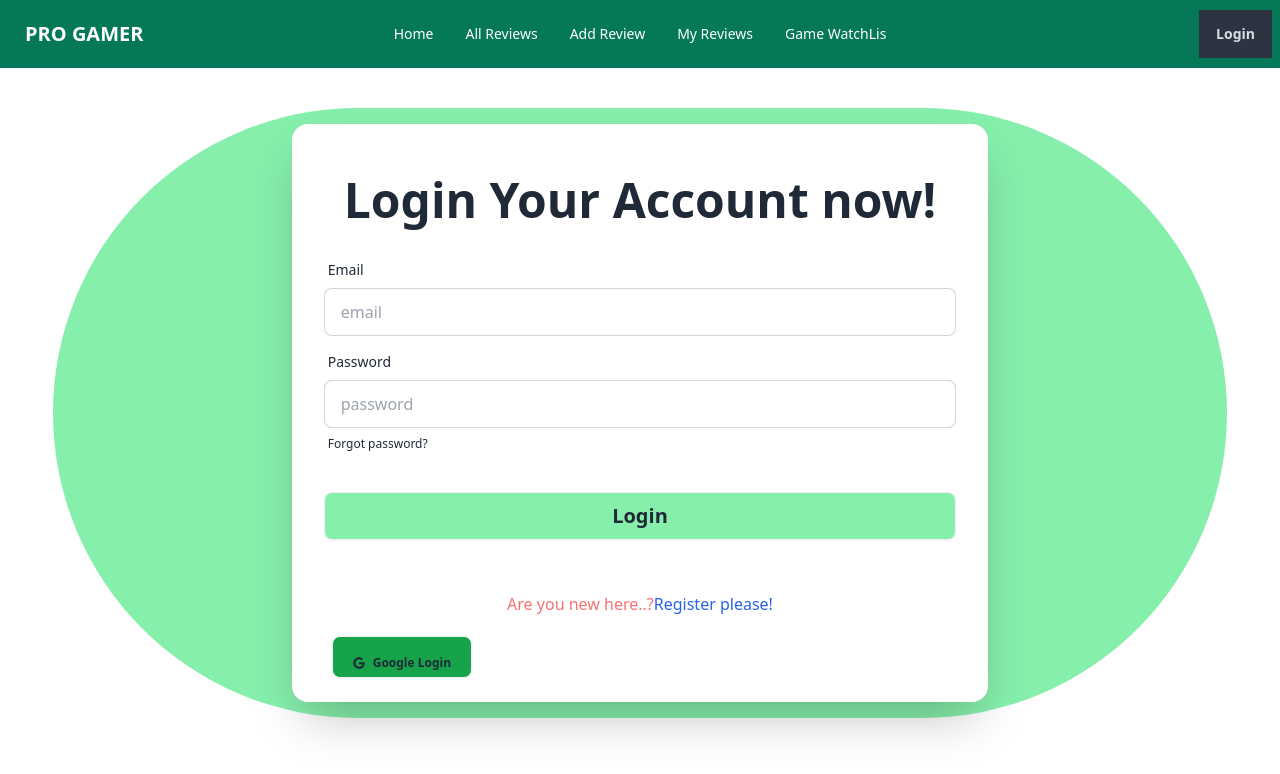
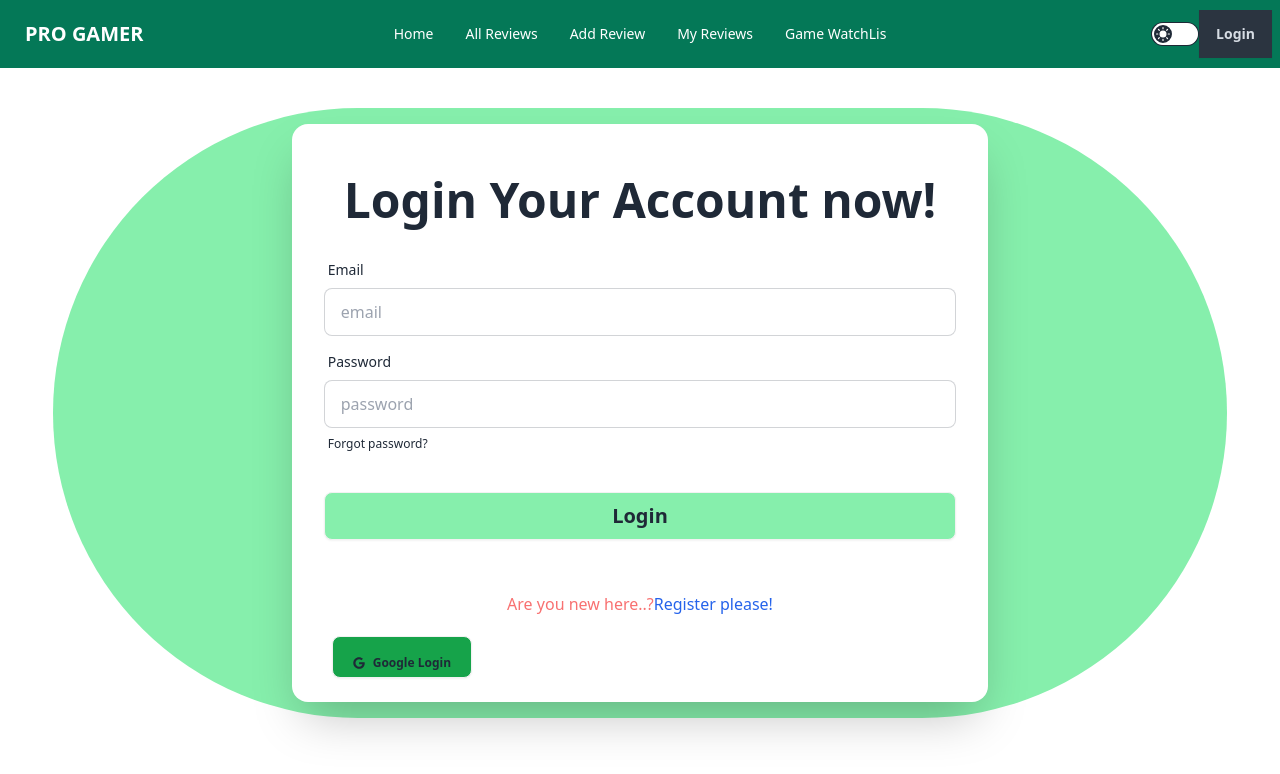
Before and after one commit to md-abu-naim/GamerPro-Client, a React (Vite) app: page /login in a window 1280 px wide. Shown: the top 774 px of the page. Built offline with nearby package versions, Linux system fonts and the light colour scheme; no server answers.

Commit message:
theme change

```diff
--- a/src/Components/MainLayout/Navbar.jsx
+++ b/src/Components/MainLayout/Navbar.jsx
@@ -1,12 +1,30 @@
-import { useContext } from "react";
+import { useContext, useEffect, useState } from "react";
 import { Link, NavLink } from "react-router";
 import { AuthContext } from "../../Provider/AuthProvider";
 import 'react-tooltip/dist/react-tooltip.css'
 import { Tooltip } from 'react-tooltip'
 
 const Navbar = () => {
+    const [theme, setTheme] = useState('light')
+    const { user, logOut } = useContext(AuthContext)
 
-    const { user, logOut } = useContext(AuthContext)
+
+    useEffect(() => {
+        localStorage.setItem('theme', theme)
+        const localTheme = localStorage.getItem('theme')
+        document.querySelector('html').setAttribute('data-theme', localTheme)
+        // console.log(localTheme);
+    }, [theme])
+
+    const handleToggle = (e) => {
+        // console.log(e.target.checked)
+        if(e.target.checked){
+            setTheme('dark')
+        }
+        else{
+            setTheme('light')
+        }
+    }
 
     const links = <>
 
@@ -58,6 +76,11 @@
                     </ul>
                 </div>
                 <div className="navbar-end">
+                <label className="cursor-pointer grid place-items-center ml-3">
+                <input onChange={handleToggle} type="checkbox" className="toggle theme-controller bg-base-content row-start-1 col-start-1 col-span-2" />
+                <svg className="col-start-1 row-start-1 stroke-base-100 fill-base-100" xmlns="http://www.w3.org/2000/svg" width="14" height="14" viewBox="0 0 24 24" fill="none" stroke="currentColor" strokeWidth="2" strokeLinecap="round" strokeLinejoin="round"><circle cx="12" cy="12" r="5" /><path d="M12 1v2M12 21v2M4.2 4.2l1.4 1.4M18.4 18.4l1.4 1.4M1 12h2M21 12h2M4.2 19.8l1.4-1.4M18.4 5.6l1.4-1.4" /></svg>
+                <svg className="col-start-2 row-start-1 stroke-base-100 fill-base-100" xmlns="http://www.w3.org/2000/svg" width="14" height="14" viewBox="0 0 24 24" fill="none" stroke="currentColor" strokeWidth="2" strokeLinecap="round" strokeLinejoin="round"><path d="M21 12.79A9 9 0 1 1 11.21 3 7 7 0 0 0 21 12.79z"></path></svg>
+            </label>
 
                     {user && user?.email ? (
                         <div className="dropdown dropdown-end">
```
